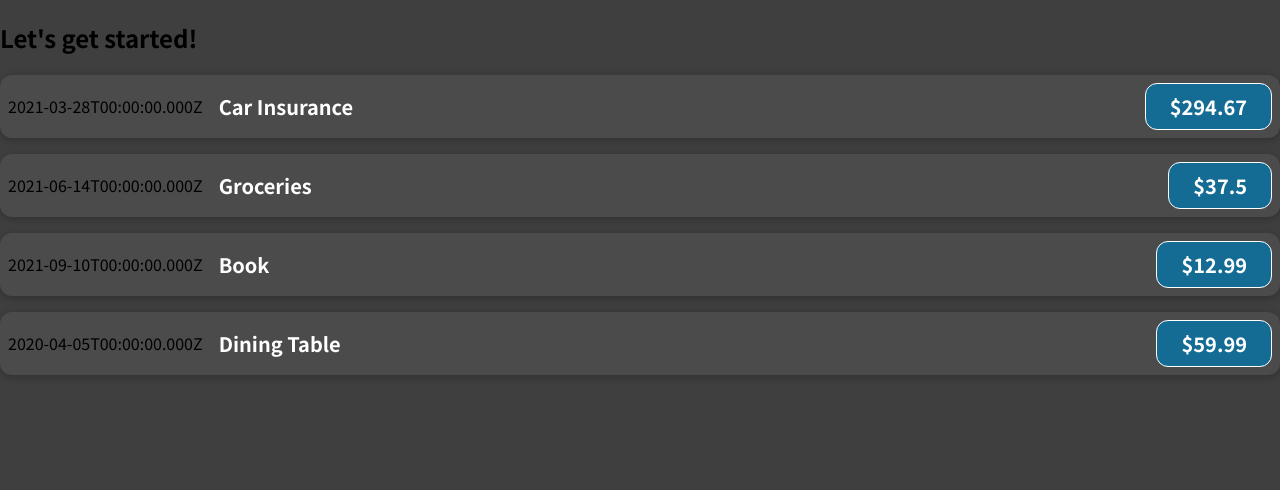
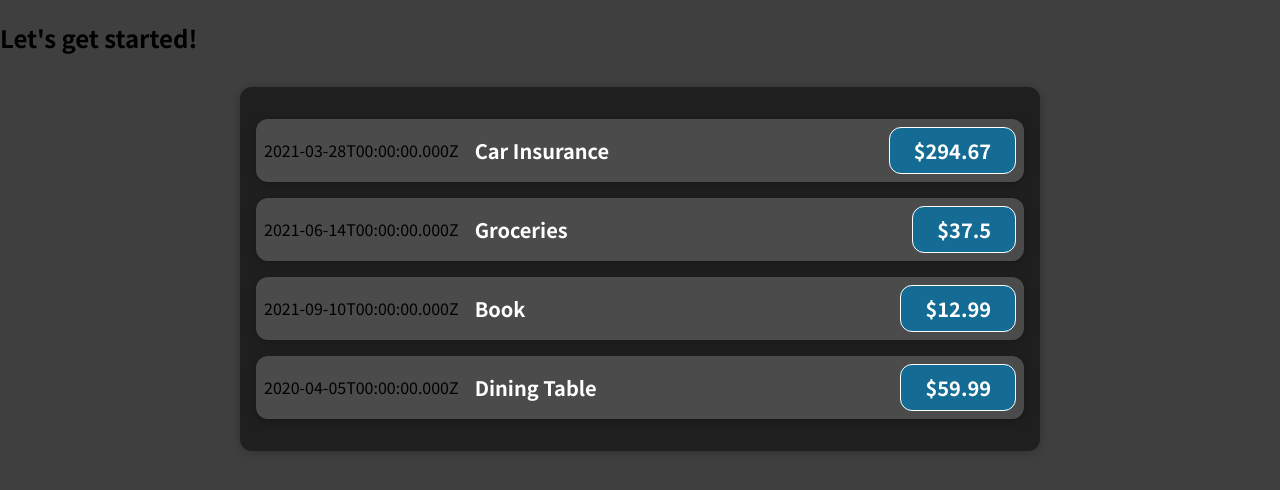
Before and after one commit to Chen-Abudi/expenses-charts, a React (Create React App) app: page / in a window 1280 px wide. Shown: the top 490 px of the page. Built offline with nearby package versions, Linux system fonts and the light colour scheme.

Commit message:
refactor: Output expenses code into separate file

```diff
--- a/src/App.js
+++ b/src/App.js
@@ -1,38 +1,41 @@
 import React from "react";
-import ExpenseItem from "./components/ExpenseItem";
+// import ExpenseItem from "./components/ExpenseItem";
+import Expenses from "./components/Expenses";
+import { expenses } from "./data/expenses";
 
 function App() {
-  const expenses = [
-    {
-      id: 1,
-      title: "Car Insurance",
-      amount: 294.67,
-      date: new Date(2021, 2, 28),
-    },
-    {
-      id: 2,
-      title: "Groceries",
-      amount: 37.5,
-      date: new Date(2021, 5, 14),
-    },
-    {
-      id: 3,
-      title: "Book",
-      amount: 12.99,
-      date: new Date(2021, 8, 10),
-    },
-    {
-      id: 4,
-      title: "Dining Table",
-      amount: 59.99,
-      date: new Date(2020, 3, 5),
-    },
-  ];
+  // const expenses = [
+  //   {
+  //     id: 1,
+  //     title: "Car Insurance",
+  //     amount: 294.67,
+  //     date: new Date(2021, 2, 28),
+  //   },
+  //   {
+  //     id: 2,
+  //     title: "Groceries",
+  //     amount: 37.5,
+  //     date: new Date(2021, 5, 14),
+  //   },
+  //   {
+  //     id: 3,
+  //     title: "Book",
+  //     amount: 12.99,
+  //     date: new Date(2021, 8, 10),
+  //   },
+  //   {
+  //     id: 4,
+  //     title: "Dining Table",
+  //     amount: 59.99,
+  //     date: new Date(2020, 3, 5),
+  //   },
+  // ];
 
   return (
     <div>
       <h2>Let's get started!</h2>
-      <ExpenseItem
+      <Expenses items={expenses} />
+      {/* <ExpenseItem
         title={expenses[0].title}
         amount={expenses[0].amount}
         date={expenses[0].date}
@@ -51,7 +54,7 @@
         title={expenses[3].title}
         amount={expenses[3].amount}
         date={expenses[3].date}
-      ></ExpenseItem>
+      ></ExpenseItem> */}
     </div>
   );
 }
--- /dev/null
+++ b/src/components/Expenses.css
@@ -0,0 +1,9 @@
+.expenses {
+  padding: 1rem;
+  background-color: rgb(31, 31, 31);
+  margin: 2rem auto;
+  width: 50rem;
+  max-width: 95%;
+  border-radius: 12px;
+  box-shadow: 0 1px 8px rgba(0, 0, 0, 0.25);
+}
--- /dev/null
+++ b/src/components/Expenses.js
@@ -0,0 +1,21 @@
+import React from "react";
+
+import ExpenseItem from "./ExpenseItem";
+import "./Expenses.css";
+
+function Expenses({ items }) {
+  return (
+    <div className="expenses">
+      {items.map((expense) => (
+        <ExpenseItem
+          key={expense.id}
+          title={expense.title}
+          amount={expense.amount}
+          date={expense.date}
+        />
+      ))}
+    </div>
+  );
+}
+
+export default Expenses;
--- /dev/null
+++ b/src/data/expenses.js
@@ -0,0 +1,26 @@
+export const expenses = [
+  {
+    id: 1,
+    title: "Car Insurance",
+    amount: 294.67,
+    date: new Date(2021, 2, 28),
+  },
+  {
+    id: 2,
+    title: "Groceries",
+    amount: 37.5,
+    date: new Date(2021, 5, 14),
+  },
+  {
+    id: 3,
+    title: "Book",
+    amount: 12.99,
+    date: new Date(2021, 8, 10),
+  },
+  {
+    id: 4,
+    title: "Dining Table",
+    amount: 59.99,
+    date: new Date(2020, 3, 5),
+  },
+];
```
